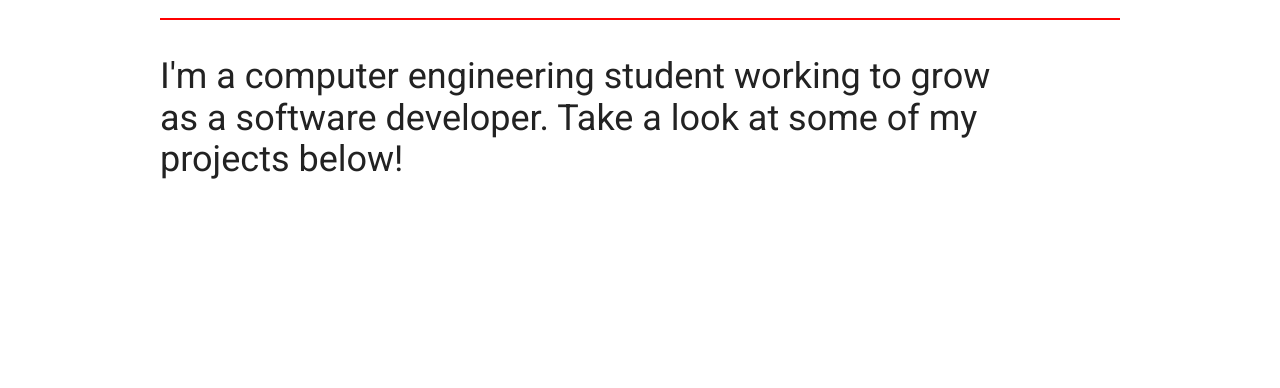
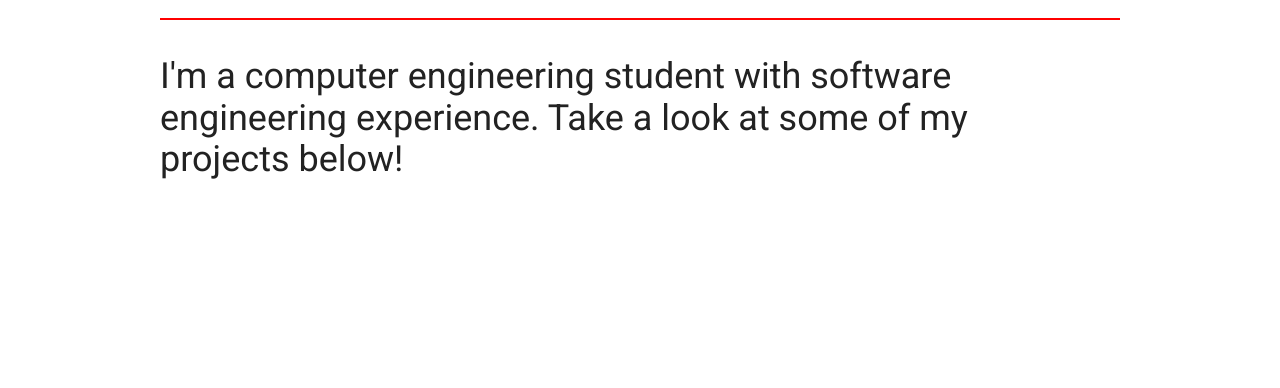
Before and after one commit to Aiko346/aiko346.github.io, a website built with Parcel: page index.html in a window 1280 px wide. Shown: the part 409-797 px from the top of the page. Built offline with nearby package versions, Linux system fonts and the light colour scheme.

Commit message:
Change description.

```diff
--- a/index.html
+++ b/index.html
@@ -41,7 +41,7 @@
       <h1> Welcome to my portfolio.</h1>
       <div class="border"></div>
       <p id="about-p">
-        I'm a computer engineering student working to grow as a software developer.
+        I'm a computer engineering student with software engineering experience.
         Take a look at some of my projects below!
       </p>
     </section>
```
